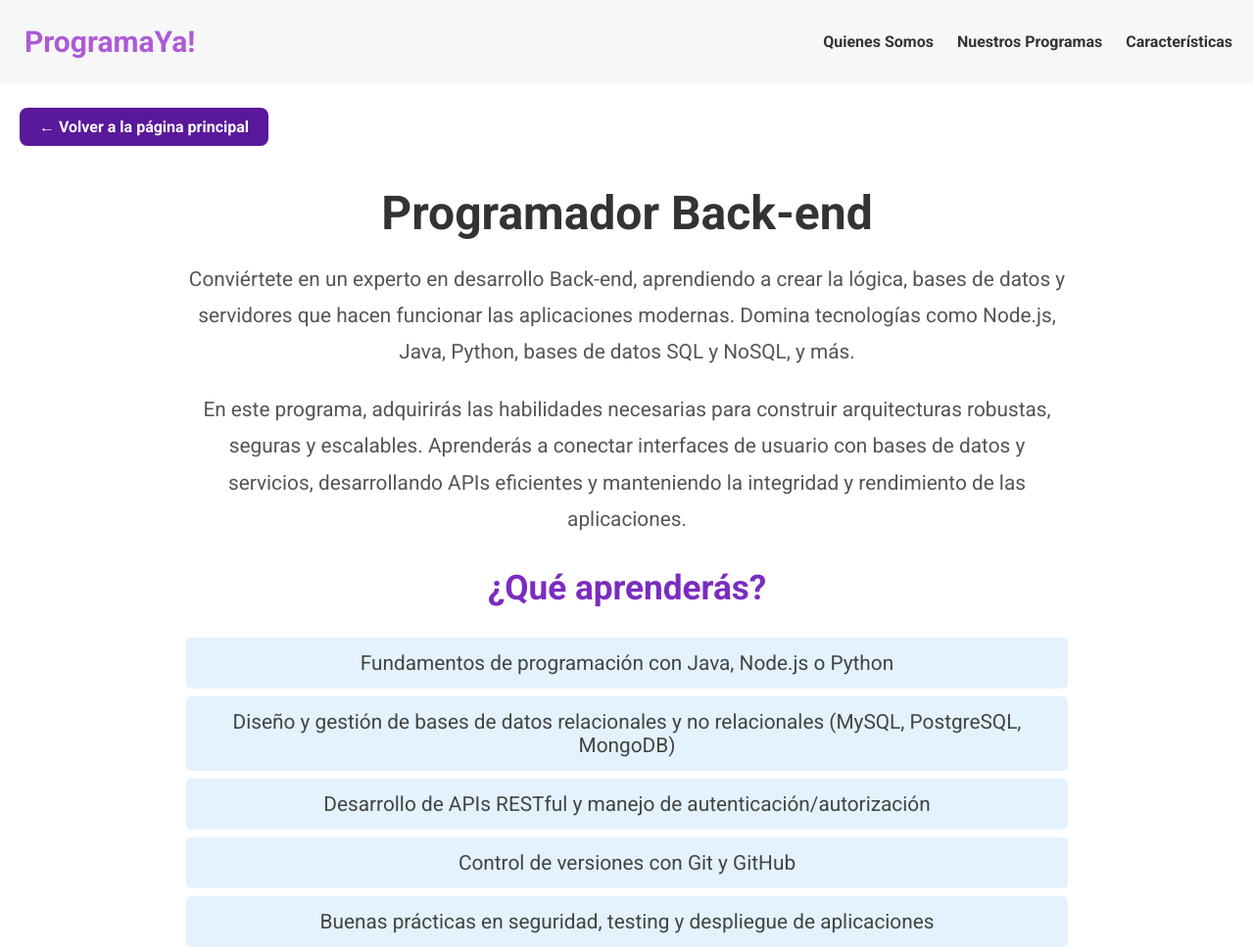
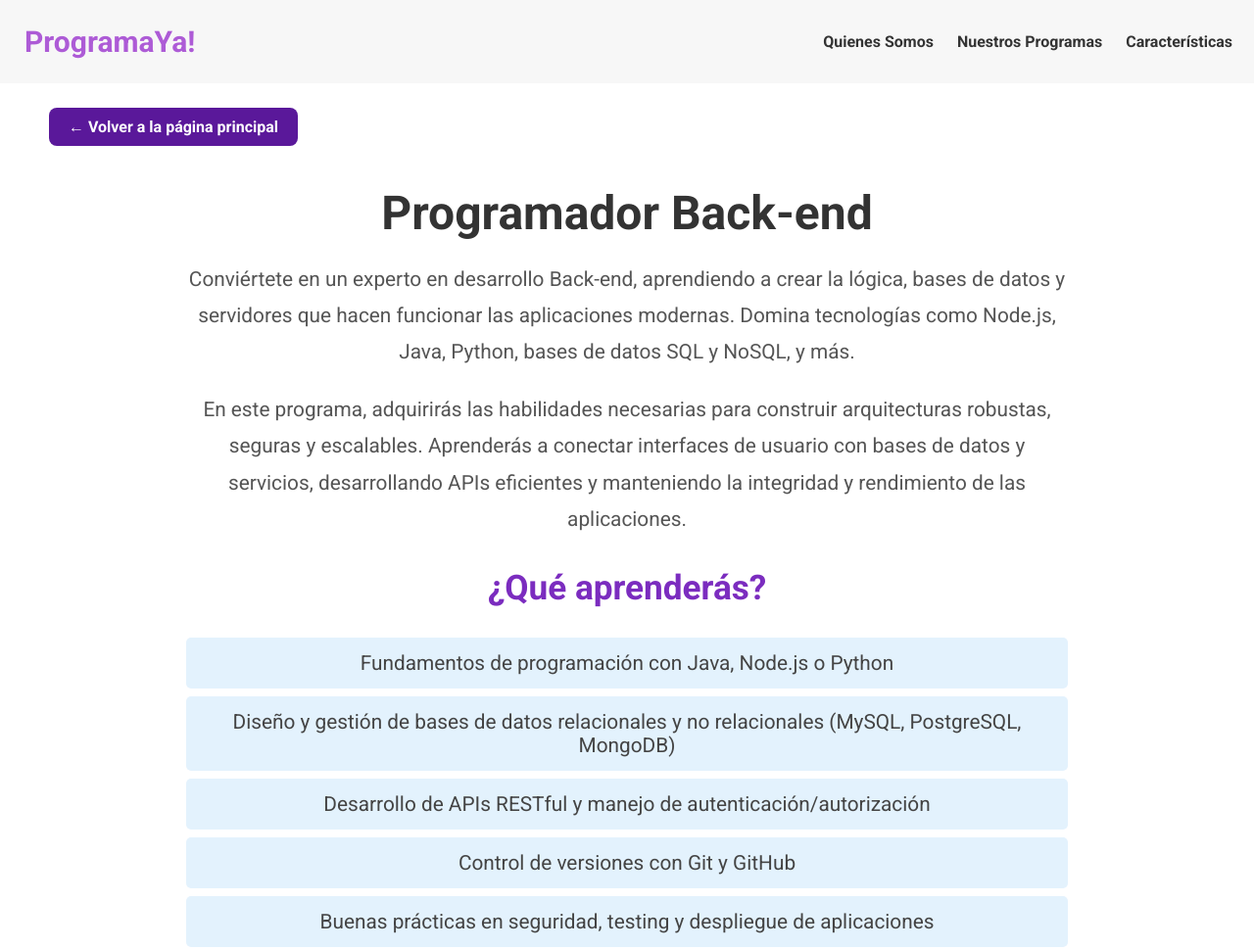
Before and after one commit to dayanaArmasB/programaYa_website, a plain HTML site: page pages/backend.html in a window 1280 px wide. Shown: the top 970 px of the page at 98% size. Drawn offline with Linux system fonts and the light colour scheme.

Commit message:
mejoras en ambas vistas boton de regresar

```diff
--- a/styles/backend.css
+++ b/styles/backend.css
@@ -195,4 +195,10 @@ footer p {
         font-size: 1.4rem;
         margin-top: 50px;
     }
+    .btn-volver-principal {
+        display: inline-block;
+        margin-top: 110px;
+        margin-left: 50px;
+
+    }
 }
--- a/styles/frontend.css
+++ b/styles/frontend.css
@@ -196,4 +196,10 @@ footer p {
         font-size: 1.4rem;
         margin-top: 50px;
     }
+    .btn-volver-principal {
+        display: inline-block;
+        margin-top: 110px;
+        margin-left: 50px;
+
+    }
 }
```
